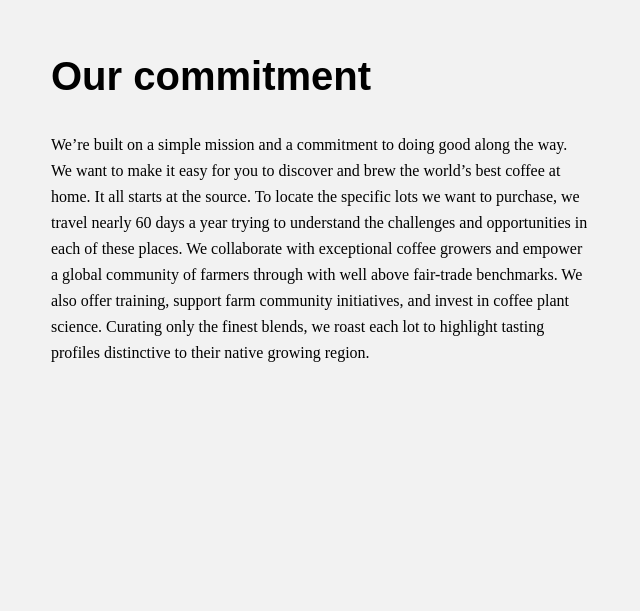
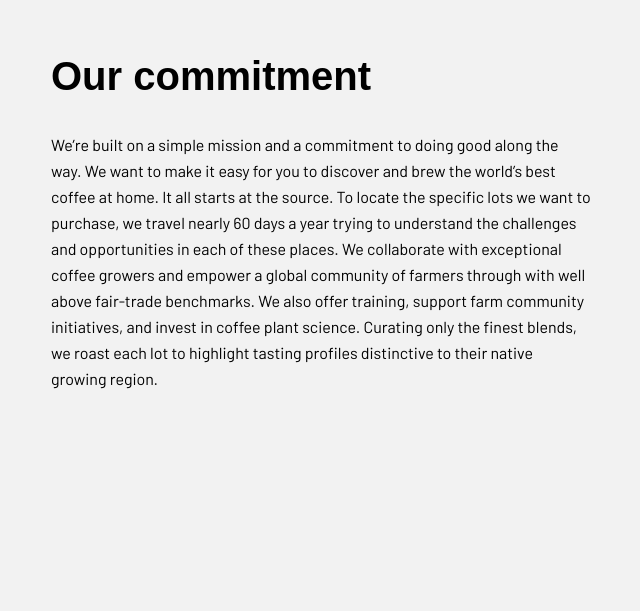
Before and after one commit to sardornn/2-3-dars-cofe, a plain HTML site: page about.html in a window 1280 px wide. Shown: the part 770-1381 px from the top of the page, without its empty margins (634-1274 px from the left). Drawn offline with Linux system fonts and the light colour scheme.

Commit message:
add page about

```diff
--- a/about.html
+++ b/about.html
@@ -4,6 +4,9 @@
     <meta charset="UTF-8">
     <meta http-equiv="X-UA-Compatible" content="IE=edge">
     <meta name="viewport" content="width=device-width, initial-scale=1.0">
+	<link rel="preconnect" href="https://fonts.gstatic.com" crossorigin>
+	<link href="https://fonts.googleapis.com/css2?family=Barlow:wght@400;700&display=swap" rel="stylesheet">
+	<link rel="preconnect" href="https://fonts.googleapis.com">
     <link rel="stylesheet" href="./css/about.css">
     <title>Document</title>
 </head>
```
Also changed, not shown: index.html (+3 -0 lines).
